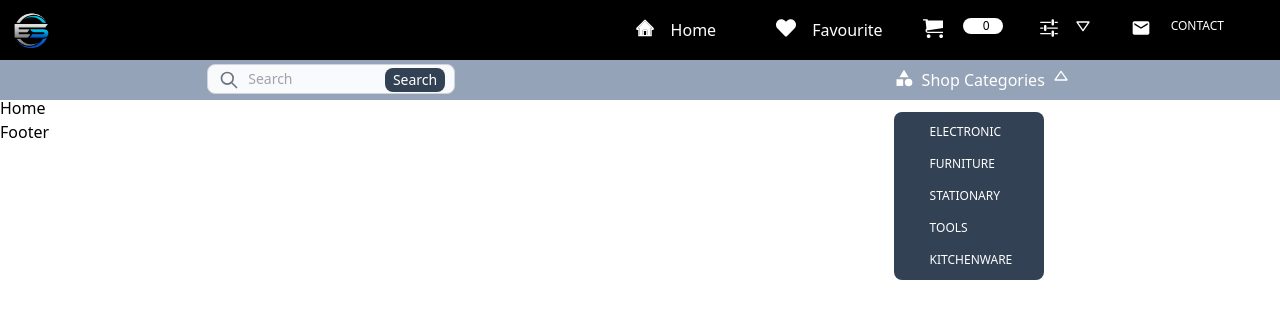
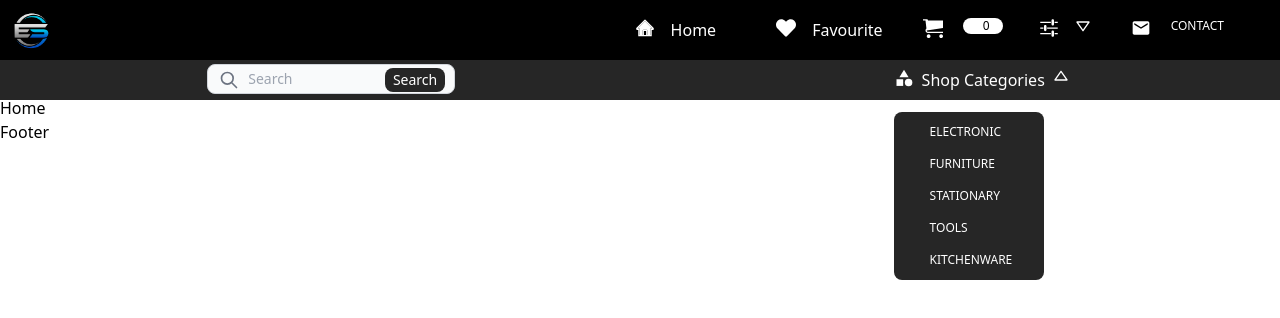
Before and after one commit to Thabiso-Timzo/api.express-store, a React (Create React App) app in the folder client/: page / in a window 1280 px wide. Both pictures are taken after a click on the element "Shop Categories". Shown: the top 318 px of the page. Built offline with nearby package versions, Linux system fonts and the light colour scheme.

Commit message:
Changed back-ground theme

```diff
--- a/client/src/components/search-bar/SearchBar.jsx
+++ b/client/src/components/search-bar/SearchBar.jsx
@@ -6,7 +6,7 @@ import {  category  } from '../header-data/HeaderData'
 
 const SearchBar = ({ open, setOpen }) => {
   return (
-    <div className={'w-full h-10 bg-slate-400'}>
+    <div className={'w-full h-10 bg-neutral-800'}>
       <div className={'flex justify-around '}>
         <div className={'flex p-1'}>
           <div class="relative">
@@ -14,7 +14,7 @@ const SearchBar = ({ open, setOpen }) => {
               <svg aria-hidden="true" class="w-5 h-5 text-gray-500 dark:text-gray-400" fill="none" stroke="currentColor" viewBox="0 0 24 24" xmlns="http://www.w3.org/2000/svg"><path stroke-linecap="round" stroke-linejoin="round" stroke-width="2" d="M21 21l-6-6m2-5a7 7 0 11-14 0 7 7 0 0114 0z"></path></svg>
             </div>
             <input type="search" id="search" class="block w-full p-1 pl-10 text-sm text-gray-900 border border-gray-300 rounded-lg bg-gray-50 focus:ring-blue-500 focus:border-blue-500 dark:bg-gray-700 dark:border-gray-600 dark:placeholder-gray-400 dark:text-white dark:focus:ring-blue-500 dark:focus:border-blue-500" placeholder="Search" required/>
-            <button type="submit" class="text-white absolute h-6 right-2.5 bottom-1 bg-slate-700 hover:bg-blue-800 focus:ring-4 focus:outline-none focus:ring-blue-300 font-medium rounded-lg text-sm px-2 py-0.5 dark:bg-blue-600 dark:hover:bg-blue-700 dark:focus:ring-blue-800">Search</button>
+            <button type="submit" class="text-white absolute h-6 right-2.5 bottom-1 bg-neutral-800 hover:bg-blue-800 focus:ring-4 focus:outline-none focus:ring-blue-300 font-medium rounded-lg text-sm px-2 py-0.5 dark:bg-blue-600 dark:hover:bg-blue-700 dark:focus:ring-blue-800">Search</button>
           </div>
         </div>
         <div onClick={() => setOpen((prev) => !prev)} className={'flex gap-x-2 p-2 text-[#fff] ml-5'}>
@@ -27,7 +27,7 @@ const SearchBar = ({ open, setOpen }) => {
           )}
           {open && (
             <div
-              className={'bg-slate-700 absolute top-28  rounded-lg p-1 w-[150px] mr-2'}
+              className={'bg-neutral-800 absolute top-28  rounded-lg p-1 w-[150px] mr-2'}
             >
               <div className={'w-full -justify-between'}>
                 {category.map((item, index) => {
```
